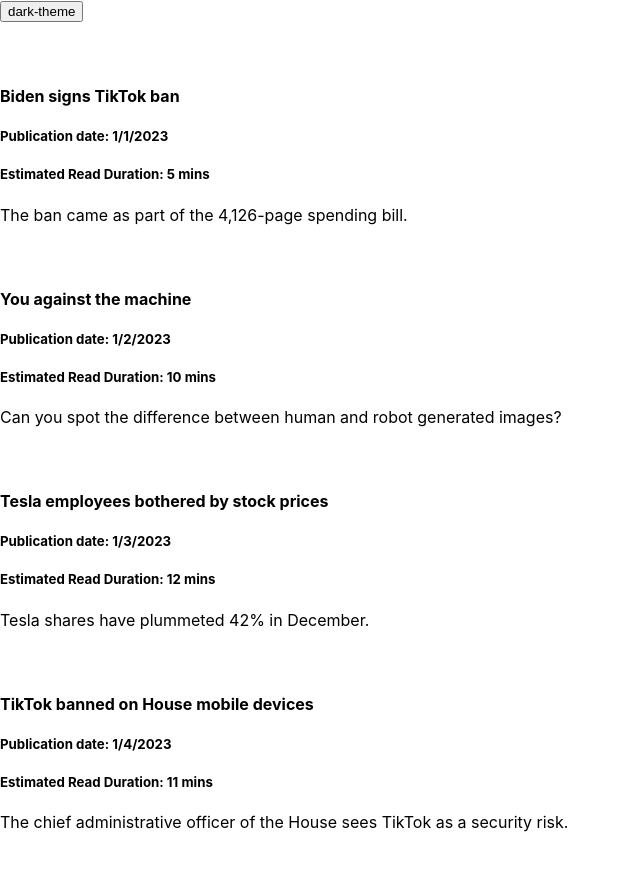
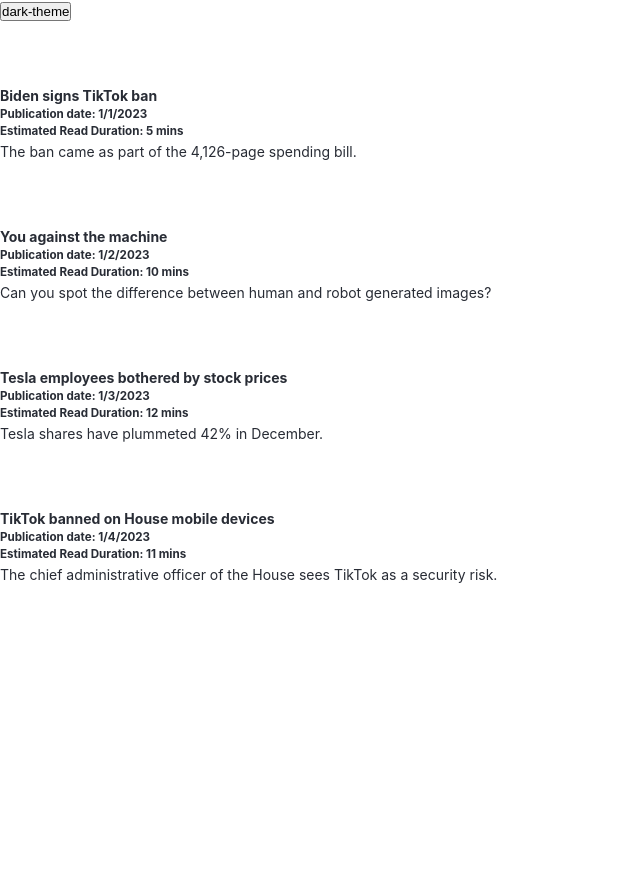
Before and after one commit to musatirgithub/dark-mode, a React (Create React App) app: page / in a window 1280 px wide. Shown: the top 870 px of the page, without its empty margins (0-640 px from the left). After the commit the page ends 800 px from the top, so only its background shows below. Built offline with nearby package versions, Linux system fonts and the light colour scheme.

Commit message:
a little css update

```diff
--- a/src/index.css
+++ b/src/index.css
@@ -1,16 +1,37 @@
-body {
-  margin: 0;
-  font-family: -apple-system, BlinkMacSystemFont, 'Segoe UI', 'Roboto', 'Oxygen',
-    'Ubuntu', 'Cantarell', 'Fira Sans', 'Droid Sans', 'Helvetica Neue',
-    sans-serif;
-  -webkit-font-smoothing: antialiased;
-  -moz-osx-font-smoothing: grayscale;
+:root {
+  --clr-bcg: #fff;
+  --clr-font: #282c35;
+  --clr-primary: #d23669;
 }
 
-code {
-  font-family: source-code-pro, Menlo, Monaco, Consolas, 'Courier New',
-    monospace;
+.dark-theme {
+  --clr-bcg: #282c35;
+  --clr-font: #fff;
+  --clr-primary: #ffa7c4;
 }
+
+.light-theme {
+  --clr-bcg: #fff;
+  --clr-font: #282c35;
+  --clr-primary: #d23669;
+}
+
+*{
+  margin: 0;
+  padding: 0;
+  box-sizing: border-box;
+}
+
+body {
+  font-family: -apple-system, BlinkMacSystemFont, 'Segoe UI', Roboto, Oxygen,
+      Ubuntu, Cantarell, 'Open Sans', 'Helvetica Neue', sans-serif;
+    background: var(--clr-bcg);
+    color: var(--clr-font);
+    line-height: 1.5;
+    font-size: 0.875rem;
+    transition: all 0.3s linear;
+}
+
 
 .single-data{
   margin: 4rem auto 4rem;
```
